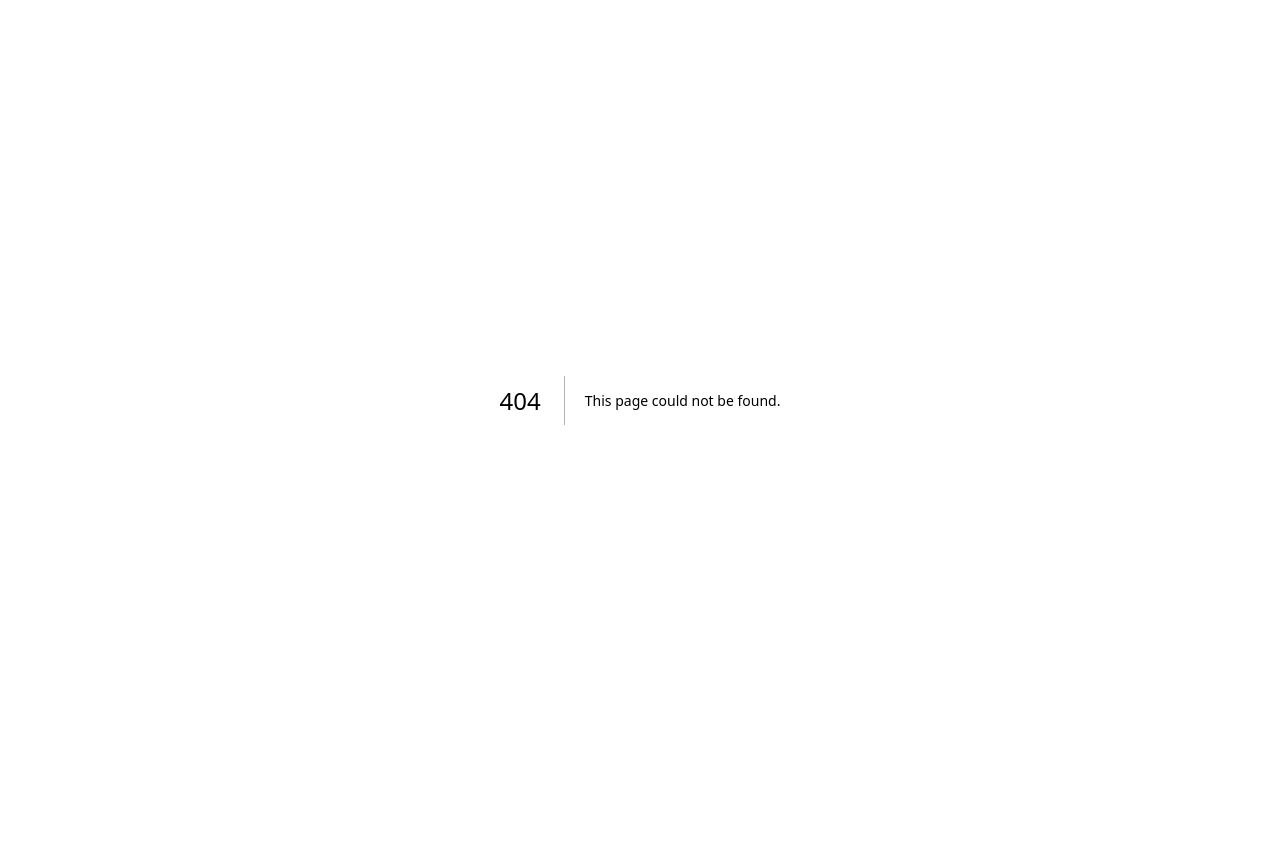
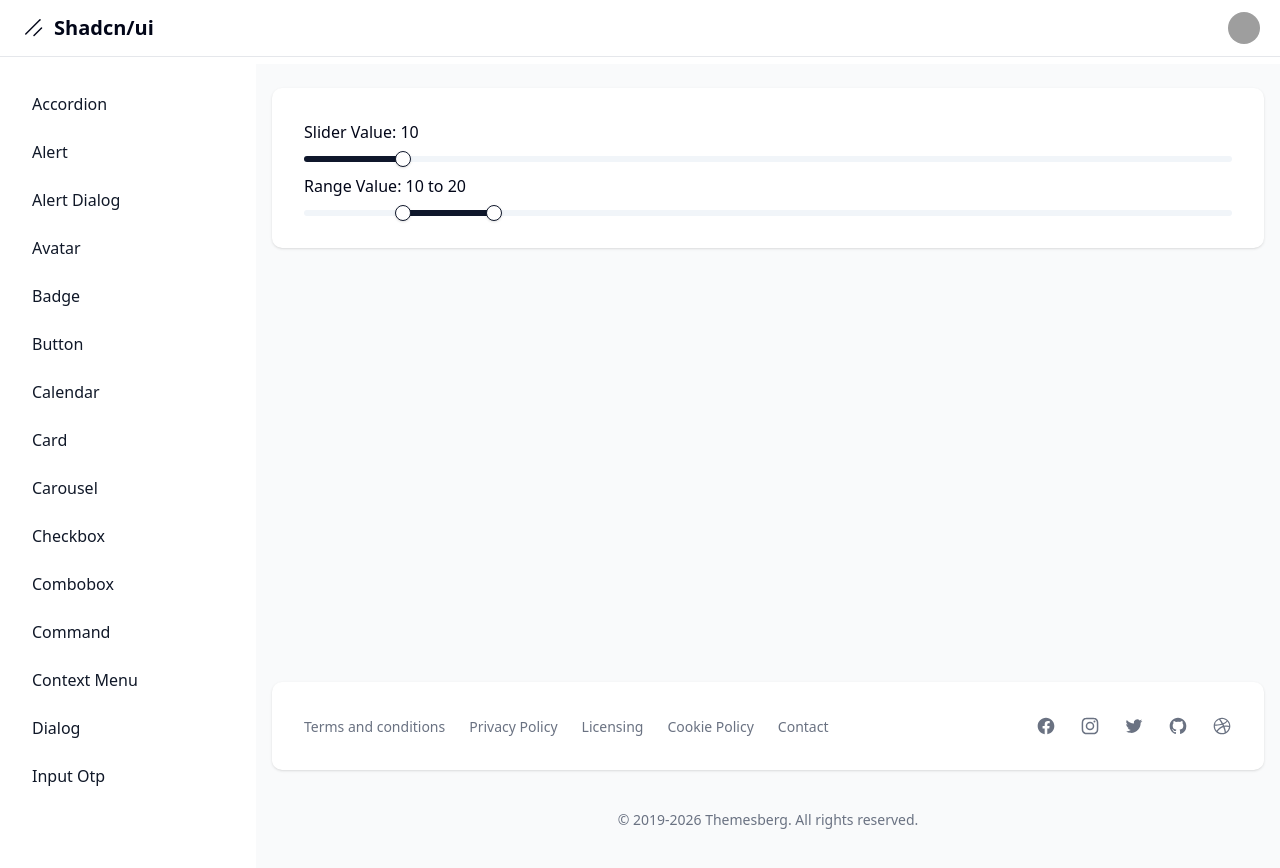
Before and after one commit to dieginin/curso_shadcn, a Next.js app: page /dashboard/slider in a window 1280 px wide. Before the commit this address had no page. Before the commit the page ends 800 px from the top, so only its background shows below. Built offline with nearby package versions, Linux system fonts and the light colour scheme; grey boxes are pictures that could not be loaded.

Commit message:
feat: add Slider component and integrate into the dashboard layout

```diff
--- a/app/dashboard/layout.tsx
+++ b/app/dashboard/layout.tsx
@@ -25,6 +25,7 @@
   { name: "progress", href: "progress" },
   { name: "sheet", href: "sheet" },
   { name: "skeleton", href: "skeleton" },
+  { name: "slider", href: "slider" },
 ].sort((a, b) => a.name.localeCompare(b.name))
 
 export default function DashboardLayout({ children }: { children: React.ReactNode }) {
--- /dev/null
+++ b/app/dashboard/slider/page.tsx
@@ -0,0 +1,19 @@
+"use client"
+
+import { Slider } from "@/components/ui/slider"
+import { useState } from "react"
+
+export default function Page() {
+  const [sliderValue, setSliderValue] = useState(10)
+  const [rangeValue, setRangeValue] = useState([10, 20])
+
+  return (
+    <div className='grid grid-cols-1 gap-3'>
+      <span>Slider Value: {sliderValue}</span>
+      <Slider value={[sliderValue]} max={100} step={1} onValueChange={value => setSliderValue(value[0])} />
+
+      <span>Range Value: {rangeValue.join(" to ")}</span>
+      <Slider value={rangeValue} max={100} step={1} onValueChange={setRangeValue} />
+    </div>
+  )
+}
--- /dev/null
+++ b/components/ui/slider.tsx
@@ -0,0 +1,56 @@
+"use client"
+
+import * as React from "react"
+import * as SliderPrimitive from "@radix-ui/react-slider"
+
+import { cn } from "@/lib/utils"
+
+function Slider({
+  className,
+  defaultValue,
+  value,
+  min = 0,
+  max = 100,
+  ...props
+}: React.ComponentProps<typeof SliderPrimitive.Root>) {
+  const _values = React.useMemo(
+    () => (Array.isArray(value) ? value : Array.isArray(defaultValue) ? defaultValue : [min, max]),
+    [value, defaultValue, min, max]
+  )
+
+  return (
+    <SliderPrimitive.Root
+      data-slot='slider'
+      defaultValue={defaultValue}
+      value={value}
+      min={min}
+      max={max}
+      className={cn(
+        "relative flex w-full touch-none items-center select-none data-[disabled]:opacity-50 data-[orientation=vertical]:h-full data-[orientation=vertical]:min-h-44 data-[orientation=vertical]:w-auto data-[orientation=vertical]:flex-col",
+        className
+      )}
+      {...props}
+    >
+      <SliderPrimitive.Track
+        data-slot='slider-track'
+        className={cn(
+          "bg-muted relative grow overflow-hidden rounded-full data-[orientation=horizontal]:h-1.5 data-[orientation=horizontal]:w-full data-[orientation=vertical]:h-full data-[orientation=vertical]:w-1.5"
+        )}
+      >
+        <SliderPrimitive.Range
+          data-slot='slider-range'
+          className={cn("bg-primary absolute data-[orientation=horizontal]:h-full data-[orientation=vertical]:w-full")}
+        />
+      </SliderPrimitive.Track>
+      {Array.from({ length: _values.length }, (_, index) => (
+        <SliderPrimitive.Thumb
+          data-slot='slider-thumb'
+          key={index}
+          className='border-primary ring-ring/50 block size-4 shrink-0 rounded-full border bg-white shadow-sm transition-[color,box-shadow] hover:ring-4 focus-visible:ring-4 focus-visible:outline-hidden disabled:pointer-events-none disabled:opacity-50'
+        />
+      ))}
+    </SliderPrimitive.Root>
+  )
+}
+
+export { Slider }
--- a/package.json
+++ b/package.json
@@ -19,6 +19,7 @@
     "@radix-ui/react-menubar": "^1.1.16",
     "@radix-ui/react-popover": "^1.1.15",
     "@radix-ui/react-progress": "^1.1.8",
+    "@radix-ui/react-slider": "^1.3.6",
     "@radix-ui/react-slot": "^1.2.4",
     "class-variance-authority": "^0.7.1",
     "clsx": "^2.1.1",
```
Also changed, not shown: 1 other file (tests, documents, lock files or other folders).
